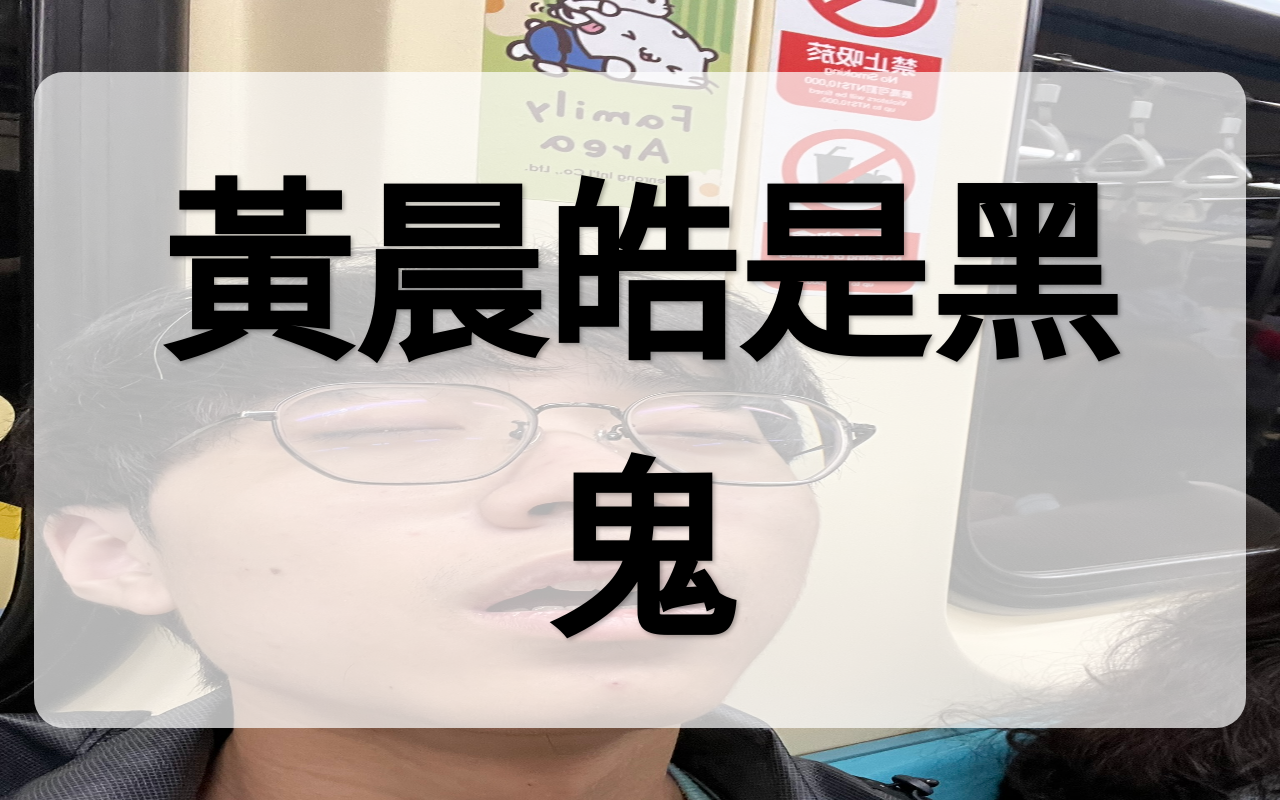
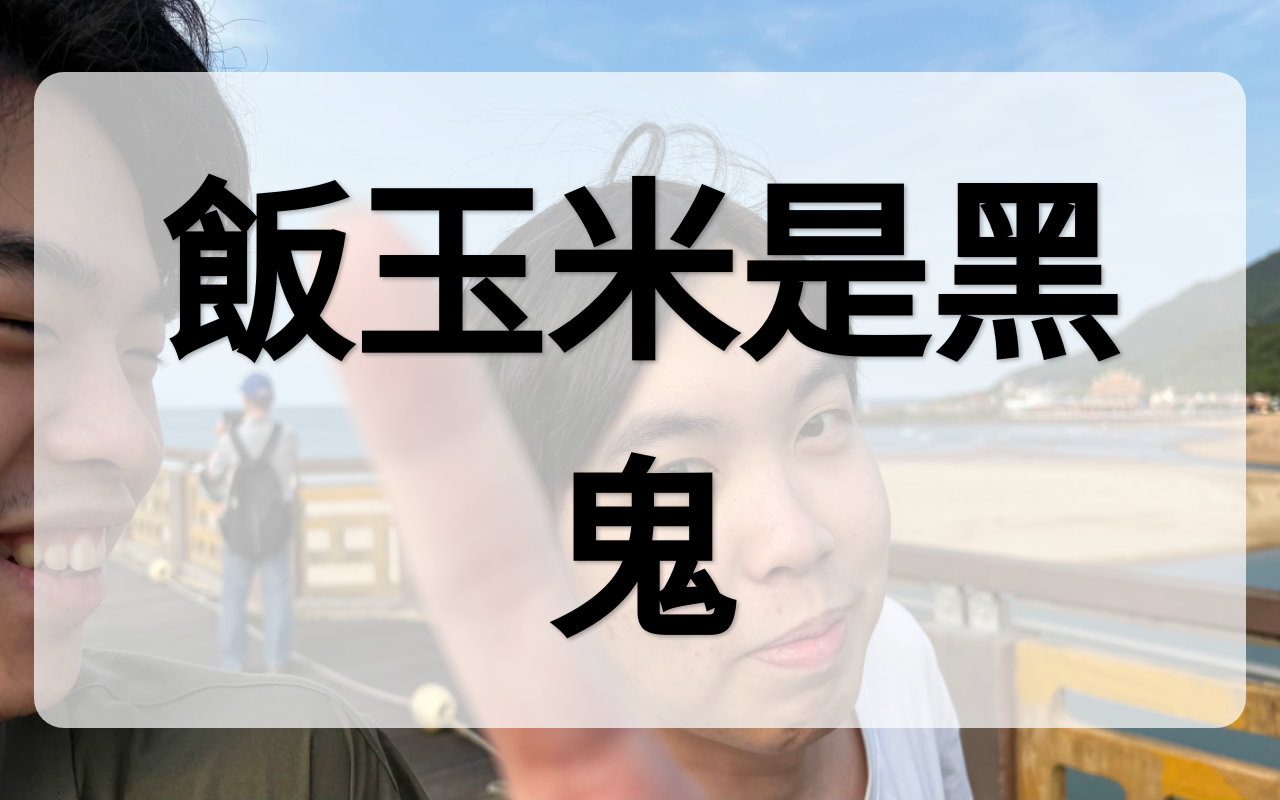
Before and after one commit to Ahiruovo/testWeb, a plain HTML site: page index.html in a window 1280 px wide. Drawn offline with Linux system fonts and the light colour scheme.

Commit message:
feat: update content

```diff
--- a/index.html
+++ b/index.html
@@ -3,12 +3,12 @@
 <head>
     <meta charset="UTF-8">
     <meta name="viewport" content="width=device-width, initial-scale=1.0">
-    <title>黃晨皓是黑鬼</title>
+    <title>飯玉米是黑鬼</title>
     <link rel="stylesheet" href="style.css">
 </head>
 <body>
     <div class="container">
-        <h1>黃晨皓是黑鬼</h1>
+        <h1>飯玉米是黑鬼</h1>
     </div>
 </body>
 </html>
--- a/style.css
+++ b/style.css
@@ -5,7 +5,7 @@ body {
   display: flex;
   justify-content: center;
   align-items: center;
-    background-image: url('IMG_9368.JPEG');
+  background-image: url("IMG_9008.jpg");
   background-size: 100% 100%;
   background-position: center;
   background-repeat: no-repeat;
```
Also changed, not shown: IMG_9008.jpg (added). Lines whose indentation alone changed are shown as unchanged.
